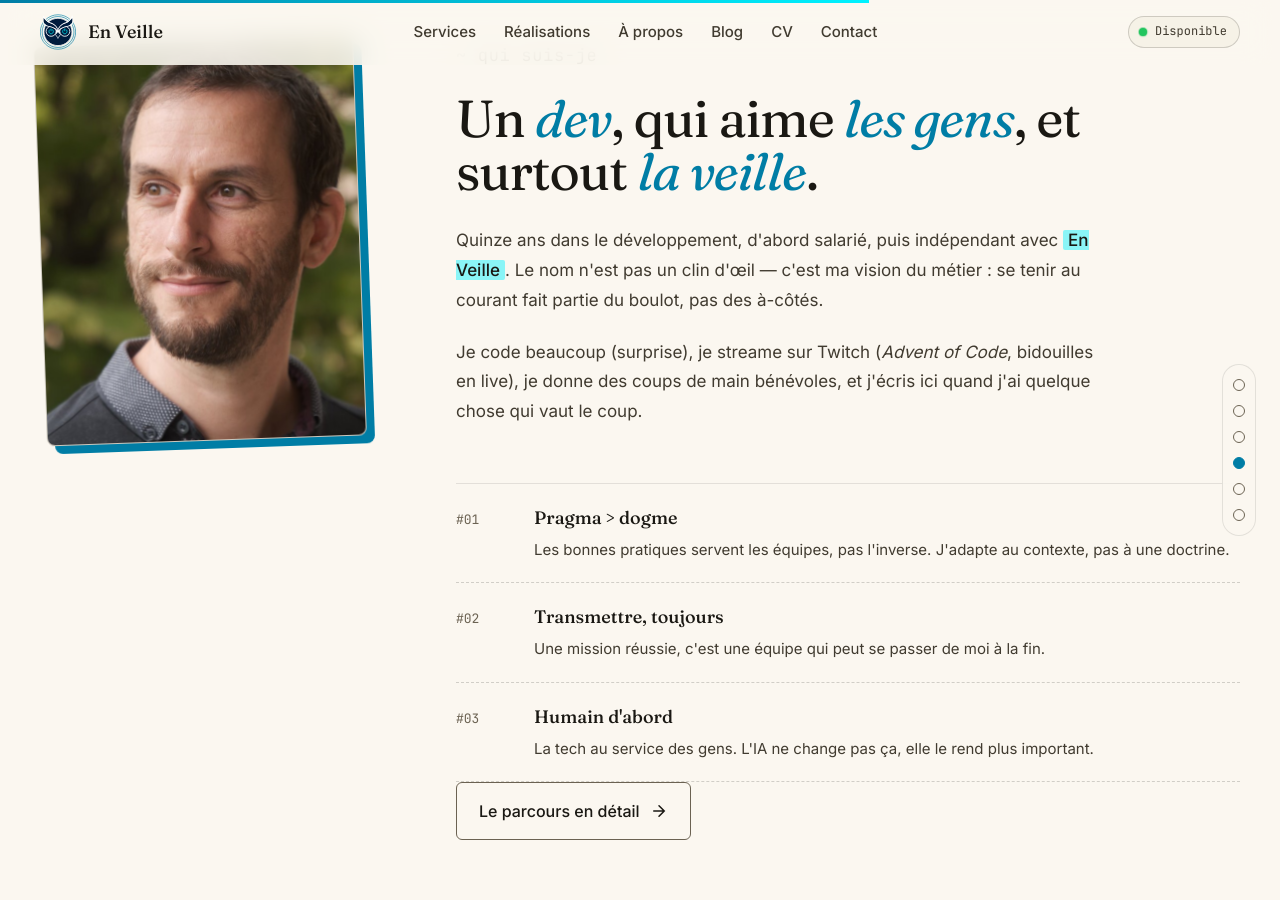
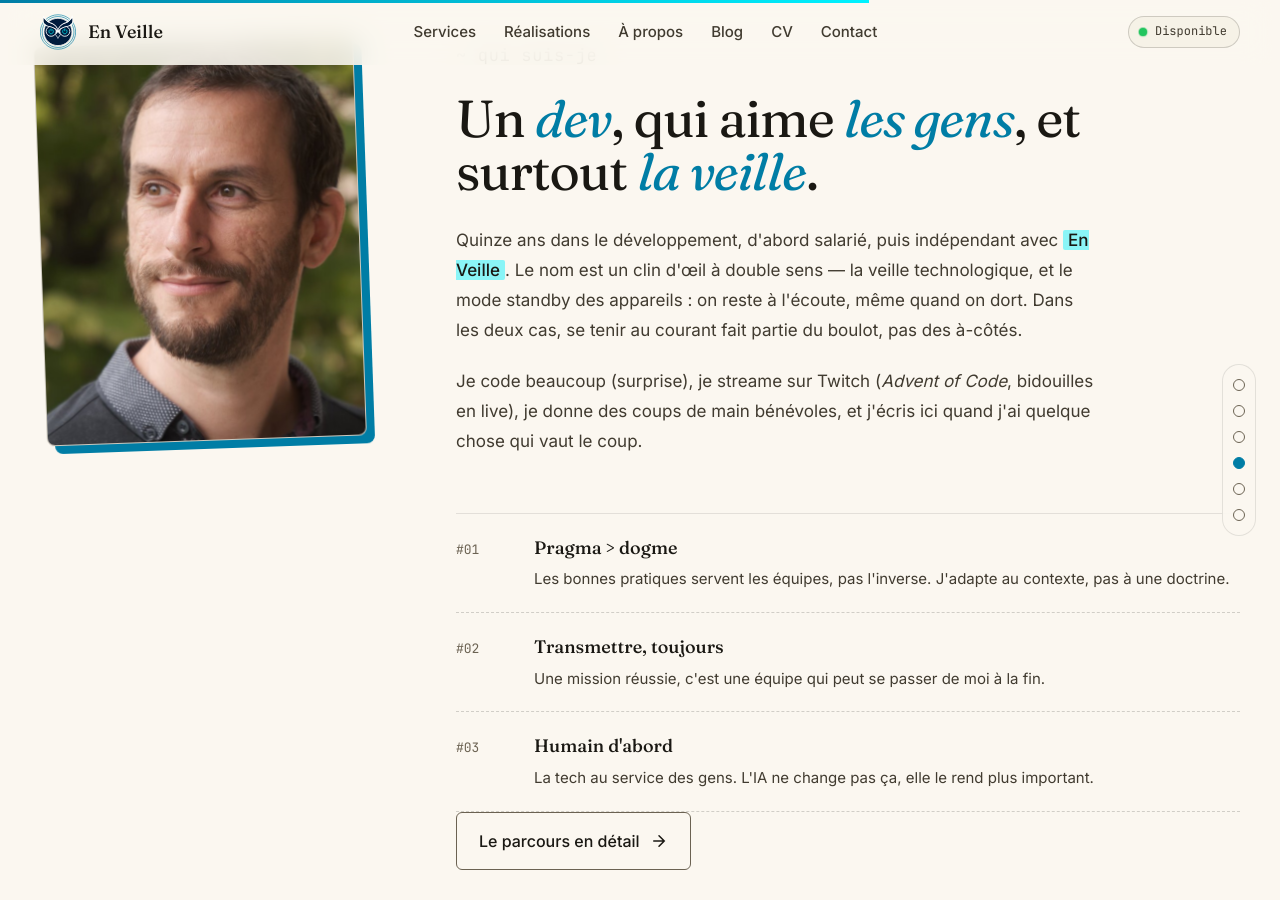
Before and after one commit to vferries/blog, a Jekyll site: the page built from index.html, in a window 1280 px wide and 900 px high, scrolled down 5053 px. Built offline with Jekyll 4.4.1, drawn with Linux system fonts in a browser that asks for light colours; emoji names are drawn with the system emoji font.

Commit message:
fix: le nom En Veille est bien un clin d'œil, aussi sur la landing
La landing affirmait « Le nom n'est pas un clin d'œil », /about/ affirmait
« c'est précisément le clin d'œil que j'avais envie de poser ». Les deux
textes se contredisaient, et depuis qu'un lien les relie un lecteur peut
enchaîner les deux phrases.

Vincent tranche : c'est un clin d'œil. La landing s'aligne et teaser les deux
sens que /about/ développe — la veille technologique et le mode standby des
appareils. La chute sur « se tenir au courant fait partie du boulot » est
conservée, elle marchait.

```diff
--- a/index.html
+++ b/index.html
@@ -220,7 +220,7 @@
     <p class="ev-intro__kicker">qui suis-je</p>
     <h2>Un <em>dev</em>, qui aime <em>les gens</em>, et surtout <em>la veille</em>.</h2>
     <p>
-      Quinze ans dans le développement, d'abord salarié, puis indépendant avec <strong>En Veille</strong>. Le nom n'est pas un clin d'œil — c'est ma vision du métier : se tenir au courant fait partie du boulot, pas des à-côtés.
+      Quinze ans dans le développement, d'abord salarié, puis indépendant avec <strong>En Veille</strong>. Le nom est un clin d'œil à double sens — la veille technologique, et le mode standby des appareils : on reste à l'écoute, même quand on dort. Dans les deux cas, se tenir au courant fait partie du boulot, pas des à-côtés.
     </p>
     <p>
       Je code beaucoup (surprise), je streame sur Twitch (<em>Advent of Code</em>, bidouilles en live), je donne des coups de main bénévoles, et j'écris ici quand j'ai quelque chose qui vaut le coup.
```
